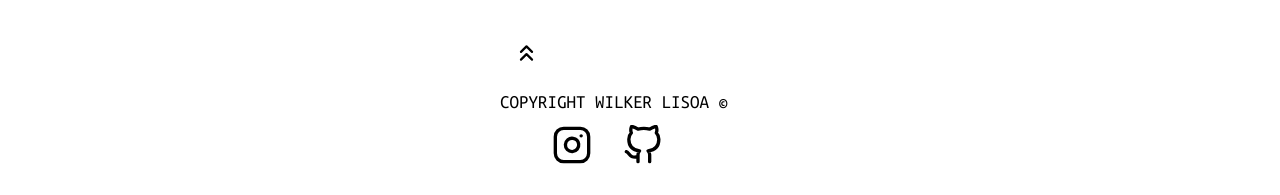
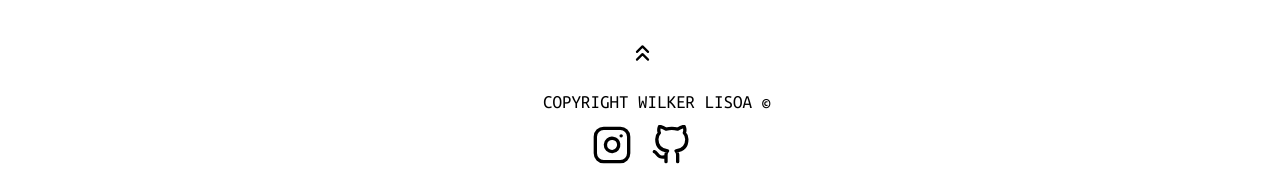
Before and after one commit to wilkerlisboa/Ecommerce, a plain HTML site: page jeans/Jeans.html in a window 1280 px wide. Shown: the part 1766-1961 px from the top of the page. Drawn offline with Linux system fonts and the light colour scheme.

Commit message:
fifth commit

```diff
--- a/jeans/Jeans.css
+++ b/jeans/Jeans.css
@@ -84,33 +84,35 @@ footer{
     margin: 1330px 0px 0px 0px;
 }
 
-
+/*Instagram*/
 .Instagram{
     width: 40px;
     height: 40px;
     position: absolute;
-    margin: 14px 0px 0px 552px;
+    margin: 14px 0px 0px 592px;
     background: url(../icons/instagram.svg);
     background-position: center center;
     background-repeat: no-repeat;
     background-size: cover;
 }
 
+/*GitHub*/
 .Github{
     width: 40px;
     height: 40px;
     position: absolute;
-    margin: 14px 0px 0px 623px;
+    margin: 14px 0px 0px 651px;
     background: url(../icons/github.svg);
     background-position: center center;
     background-repeat: no-repeat;
     background-size: cover;
 }
 
+/*Title - roda -pe*/
 #Title_Roda_Pé{
     font-family: 'Ubuntu Mono', monospace;
     font-size: 19px;
-    margin: 0px 0px 0px 500px;
+    margin: 0px 0px 0px 543px;
     font-style: normal;
     font-weight: 100;
 }
@@ -368,7 +370,7 @@ footer{
 #top{
     width: 33px;
     height: 30px;
-    margin: 1275px 0px 0px 500px;
+    margin: 1275px 0px 0px 616px;
     padding: 10px;
     cursor: pointer;
     position: absolute;
```
